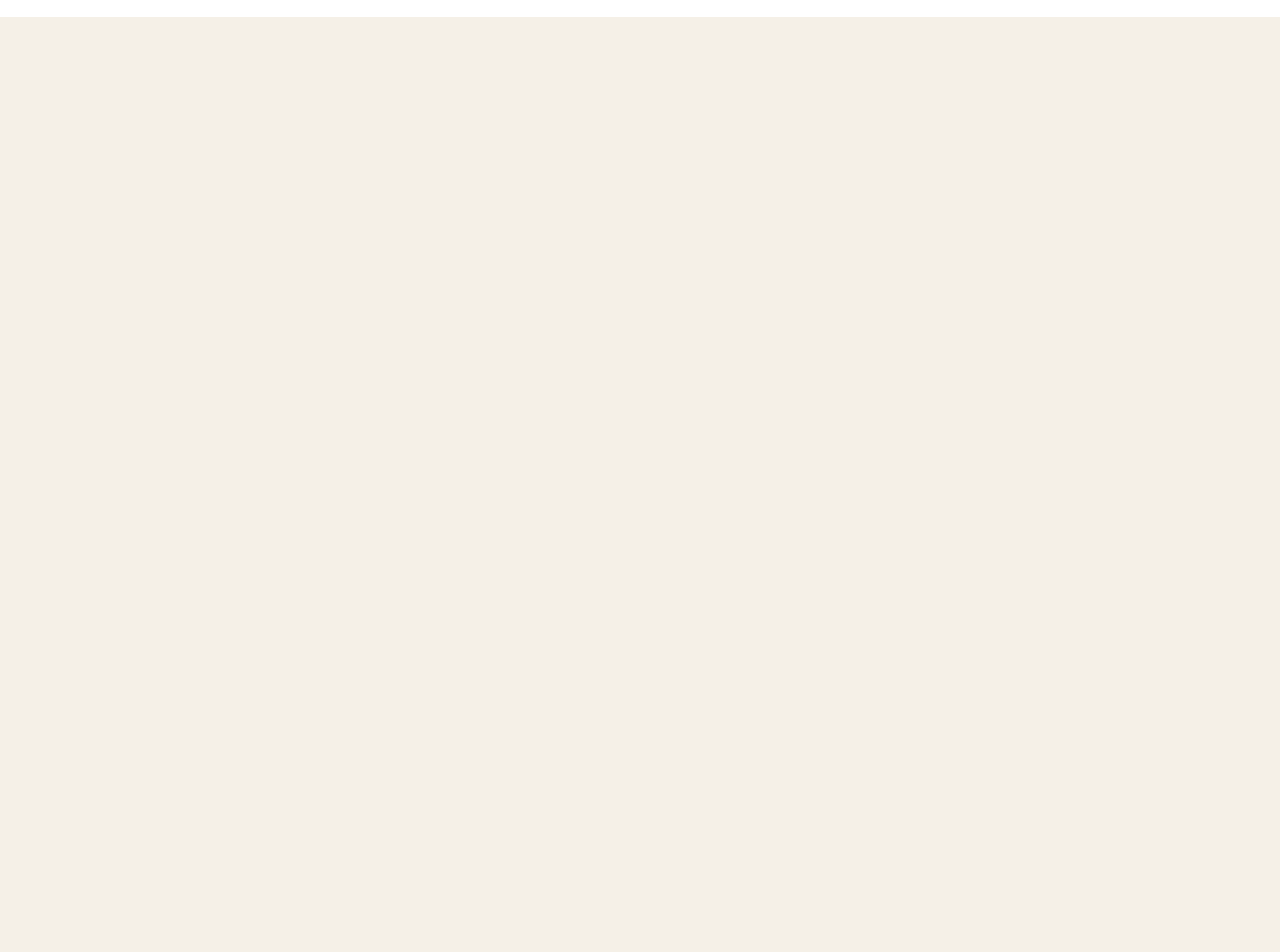
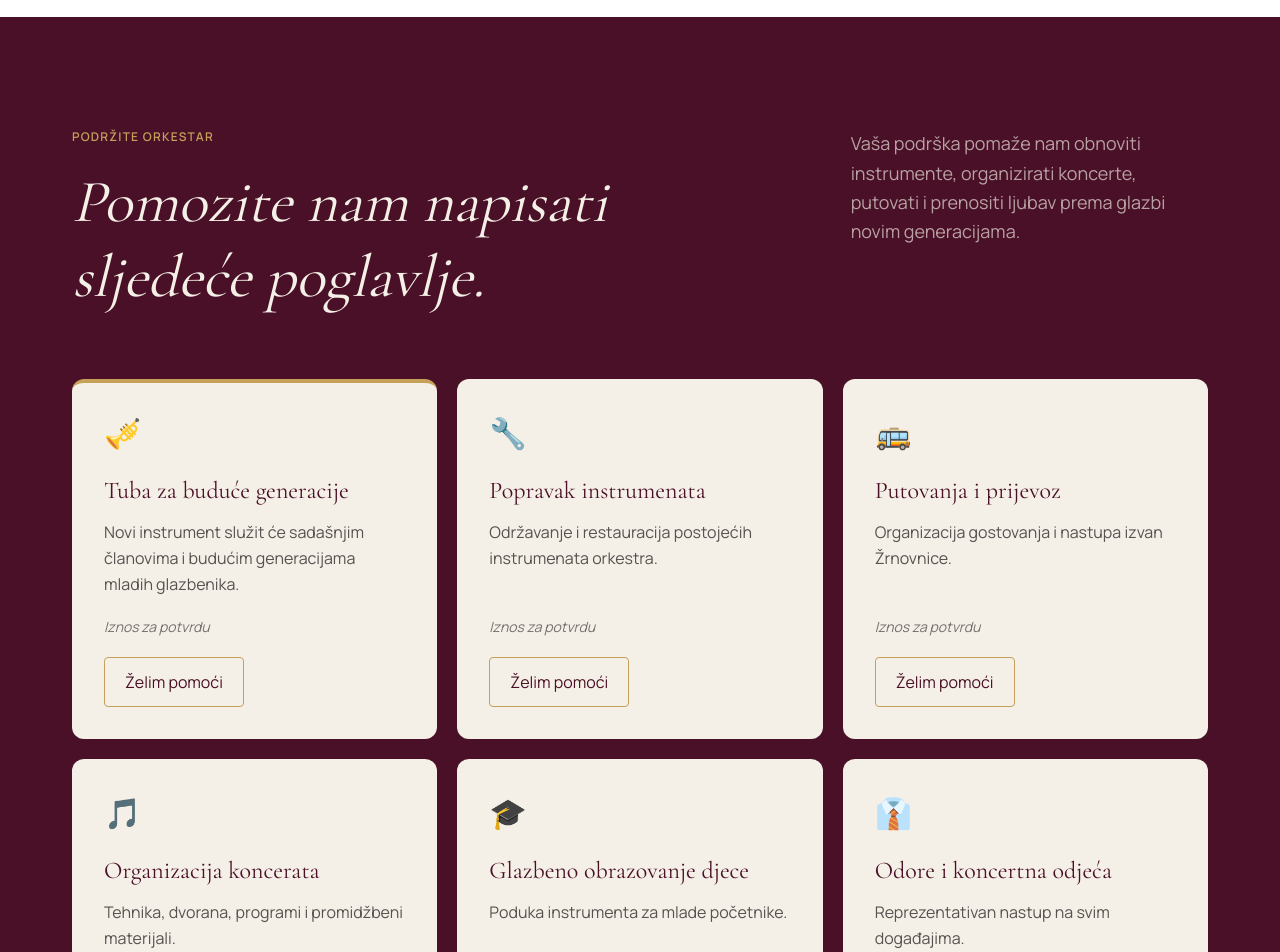
Before and after one commit to KonnyDaugh/hgd-stjepan-radic-website, a Next.js app: page / in a window 1280 px wide. Shown: the part 6860-7812 px from the top of the page. Before the commit the page ends 6877 px from the top, so only its background shows below. Built offline with nearby package versions, Linux system fonts and the light colour scheme.

Commit message:
feat: add orchestra support section layout

```diff
--- a/src/app/page.tsx
+++ b/src/app/page.tsx
@@ -8,6 +8,7 @@ import { OrchestraToday } from "@/components/sections/orchestra-today";
 import { ArchiveTimeline } from "@/components/sections/archive-timeline";
 import { LivingArchiveCta } from "@/components/sections/living-archive-cta";
 import { JoinOrchestra } from "@/components/sections/join-orchestra";
+import { SupportOrchestra } from "@/components/sections/support-orchestra";
 
 export default function Home() {
   return (
@@ -22,6 +23,7 @@ export default function Home() {
         <ArchiveTimeline />
         <LivingArchiveCta />
         <JoinOrchestra />
+        <SupportOrchestra />
       </main>
     </>
   );
--- /dev/null
+++ b/src/components/sections/support-orchestra.tsx
@@ -0,0 +1,73 @@
+import { Container } from "@/components/ui/container";
+import { supportNeeds } from "@/data/support-needs";
+
+export function SupportOrchestra() {
+  return (
+    <section
+      id="podrzi"
+      aria-labelledby="support-title"
+      className="scroll-mt-24 bg-burgundy text-cream"
+    >
+      <Container className="py-20 md:py-28">
+        <div className="grid items-start gap-8 lg:grid-cols-3">
+          <div className="lg:col-span-2">
+            <p className="mb-5 text-xs font-semibold uppercase tracking-widest text-gold">
+              Podržite orkestar
+            </p>
+
+            <h2
+              id="support-title"
+              className="max-w-2xl font-serif text-4xl leading-tight italic md:text-5xl lg:text-6xl"
+            >
+              Pomozite nam napisati
+              <br className="hidden sm:block" /> sljedeće poglavlje.
+            </h2>
+          </div>
+
+          <p className="max-w-xl text-lg leading-relaxed text-cream/65">
+            Vaša podrška pomaže nam obnoviti instrumente, organizirati
+            koncerte, putovati i prenositi ljubav prema glazbi novim
+            generacijama.
+          </p>
+        </div>
+
+        <ul className="mt-12 grid gap-5 sm:grid-cols-2 md:mt-16 lg:grid-cols-3">
+          {supportNeeds.map((need) => (
+            <li
+              key={need.id}
+              className={`flex flex-col rounded-xl border-t-4 bg-cream p-6 text-charcoal sm:p-8 ${
+                need.featured ? "border-gold" : "border-transparent"
+              }`}
+            >
+              <span className="text-3xl" aria-hidden="true">
+                {need.icon}
+              </span>
+
+              <h3 className="mt-6 font-serif text-2xl text-burgundy">
+                {need.title}
+              </h3>
+
+              <p className="mt-3 leading-relaxed text-charcoal/75">
+                {need.description}
+              </p>
+
+              <div className="mt-auto pt-5">
+                <p className="text-sm italic text-charcoal/60">
+                  Iznos za potvrdu
+                </p>
+
+                <button
+                  type="button"
+                  disabled
+                  className="mt-5 inline-flex min-h-11 w-full items-center justify-center rounded border border-gold px-5 py-3 font-semibold text-burgundy disabled:cursor-not-allowed sm:w-auto"
+                >
+                  Želim pomoći
+                </button>
+              </div>
+            </li>
+          ))}
+        </ul>
+      </Container>
+    </section>
+  );
+}
--- /dev/null
+++ b/src/data/support-needs.ts
@@ -0,0 +1,53 @@
+export type SupportNeed = {
+  id: string;
+  icon: string;
+  title: string;
+  description: string;
+  featured?: boolean;
+};
+
+export const supportNeeds: SupportNeed[] = [
+  {
+    id: "tuba",
+    icon: "🎺",
+    title: "Tuba za buduće generacije",
+    description:
+      "Novi instrument služit će sadašnjim članovima i budućim generacijama mladih glazbenika.",
+    featured: true,
+  },
+  {
+    id: "popravak",
+    icon: "🔧",
+    title: "Popravak instrumenata",
+    description:
+      "Održavanje i restauracija postojećih instrumenata orkestra.",
+  },
+  {
+    id: "prijevoz",
+    icon: "🚌",
+    title: "Putovanja i prijevoz",
+    description:
+      "Organizacija gostovanja i nastupa izvan Žrnovnice.",
+  },
+  {
+    id: "koncerti",
+    icon: "🎵",
+    title: "Organizacija koncerata",
+    description:
+      "Tehnika, dvorana, programi i promidžbeni materijali.",
+  },
+  {
+    id: "obrazovanje",
+    icon: "🎓",
+    title: "Glazbeno obrazovanje djece",
+    description:
+      "Poduka instrumenta za mlade početnike.",
+  },
+  {
+    id: "odore",
+    icon: "👔",
+    title: "Odore i koncertna odjeća",
+    description:
+      "Reprezentativan nastup na svim događajima.",
+  },
+];
```
